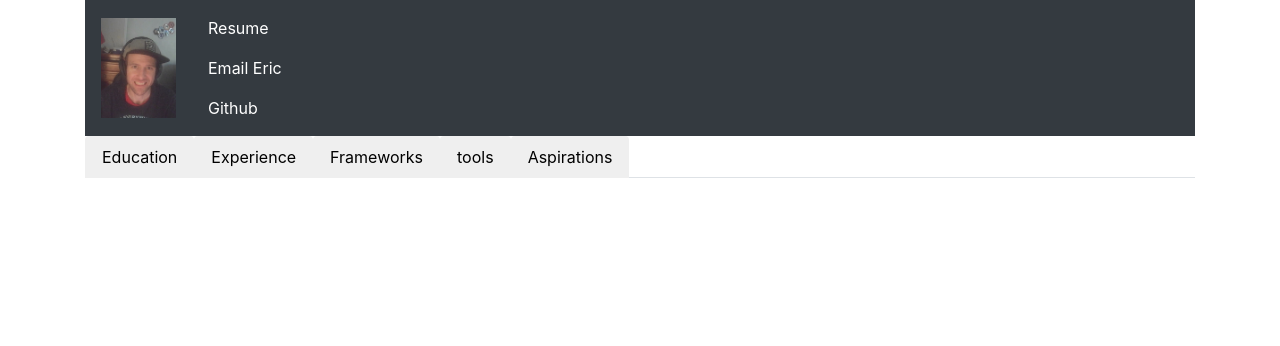
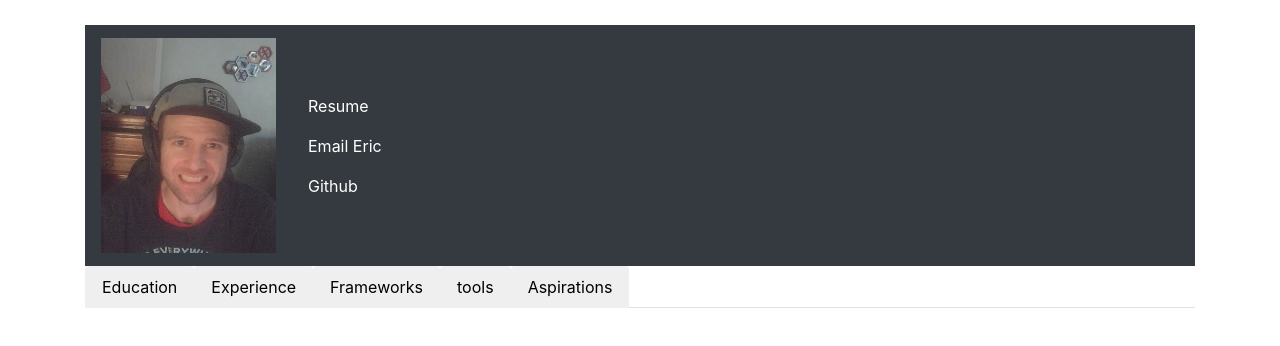
Before and after one commit to ericbowser/Eric-Bowser-Dev, a React (Create React App) app: page / in a window 1280 px wide. Shown: the top 346 px of the page. Built offline with nearby package versions, Linux system fonts and the light colour scheme.

Commit message:
A little spacing

```diff
--- a/src/App.js
+++ b/src/App.js
@@ -19,13 +19,13 @@ function App () {
   useEffect(() => {}, [tabbedKey])
 
   return (
-    <Container>
+    <Container style={{marginTop: '25px'}}>
       <Navbar bg='dark'>
         <Navbar.Brand>
           <img
             src={head}
-            width='75'
-            height='100'
+            width='175'
+            height='215'
             className='d-inline-block align-top'
             alt='my head shot'
             title={'Eric R Bowser'}
@@ -71,11 +71,6 @@ function App () {
           <Aspirations />
         </Tab>
       </Tabs>
-      <link
-        rel='apple-touch-icon'
-        sizes='57x57'
-        href='//img1.wsimg.com/isteam/ip/static/pwa-app/logo-default.png/:/rs=w:57,h:57,m'
-      />
     </Container>
   )
 }
--- a/src/Styles/styles.js
+++ b/src/Styles/styles.js
@@ -2,18 +2,18 @@ import styled from 'styled-components';
 import {Alert} from 'react-bootstrap';
 
 const AlertHeader = styled(Alert)`
-  font-size: 14pt;
+  font-size: 18pt;
   color: ${props => props?.color ?? 'black'};
 `
 const AlertSubHeader = styled(Alert)`
-  font-size: 12pt;
+  font-size: 16pt;
   color: ${props => props.color || 'black'};
 `
 const Desc = styled.div`
     color: black;
-    font-size: 10pt;
+    font-size: 14pt;
 `;
 const MarginDiv = styled.div`
-    margin: 15px 0 15px 0;
+    margin: 15px;
 `;
 export {AlertHeader, AlertSubHeader, Desc, MarginDiv};
```
Also changed, not shown: src/images/head-2.jpg (added).
